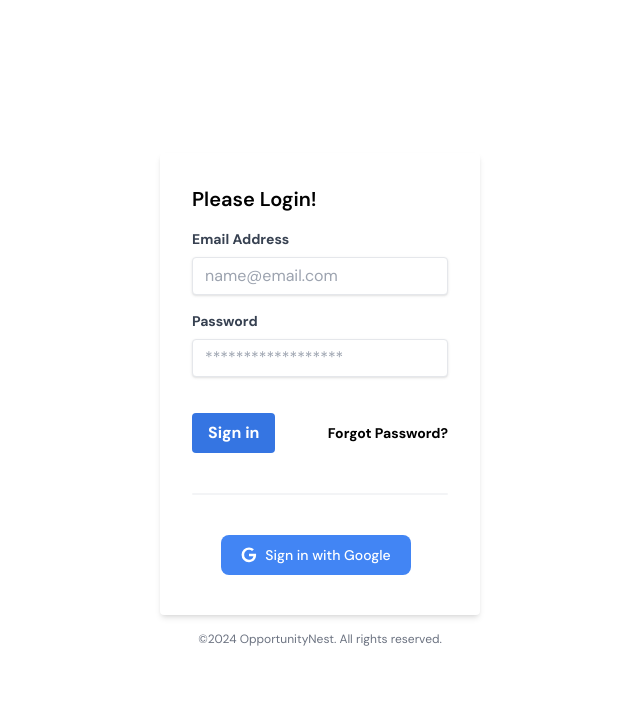
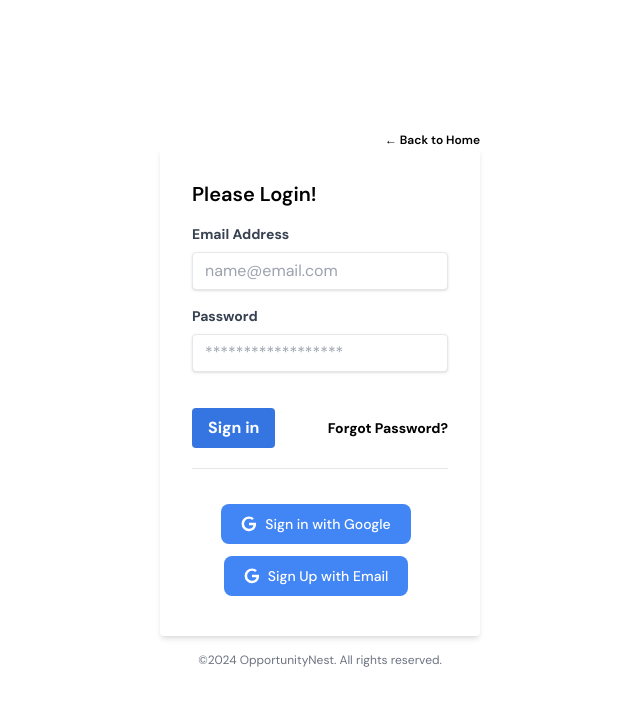
Before and after one commit to Rushikeshrd/job-portal-frontend, a React (Vite) app: page /login in a window 1280 px wide. Shown: the top 706 px of the page, without its empty margins (320-960 px from the left). Built offline with nearby package versions, Linux system fonts and the light colour scheme; no server answers.

Commit message:
Updated back to login

```diff
--- a/src/components/Navbar.jsx
+++ b/src/components/Navbar.jsx
@@ -141,20 +141,30 @@ const Navbar = () => {
                   {user?.photoURL ? (
                     <>
                       {" "}
+                      <div className="flex justify-center items-center gap-2">
                         <img
                           className="inline-block h-10 w-10 rounded-full ring-2 ring-white"
                           src={user?.photoURL}
                           alt=""
                         />
+                        <p className="text-black py-1 text-sm font-bold text-center justify-center items-center">
+                          {user.displayName}
+                        </p>
+                      </div>
                     </>
                   ) : (
                     <>
                       {" "}
+                      <div className="flex justify-center items-center gap-2">
                         <img
                           className="inline-block h-10 w-10 rounded-full ring-2 ring-white"
                           src="https://images.unsplash.com/photo-1472099645785-5658abf4ff4e?ixlib=rb-1.2.1&ixid=eyJhcHBfaWQiOjEyMDd9&auto=format&fit=facearea&facepad=2&w=256&h=256&q=80"
                           alt=""
                         />
+                        <p className="text-black py-1 text-sm font-bold text-center justify-center items-center">
+                          {user.email}
+                        </p>
+                      </div>
                     </>
                   )}
                 </div>
@@ -218,7 +228,9 @@ const Navbar = () => {
                           src={user?.photoURL}
                           alt="user-profile"
                         />
-                        <p className="text-white py-1 text-sm">{user.email}</p>
+                        <p className="text-white py-1 text-sm">
+                          {user.displayName}
+                        </p>
                       </div>
                       <div className="w-auto flex ml-8 justify-end">
                         <button
--- a/src/pages/Login.jsx
+++ b/src/pages/Login.jsx
@@ -1,6 +1,6 @@
 import React, { useContext, useState } from "react";
 import { AuthContext } from "../context/AuthProvider";
-import { useLocation, useNavigate } from "react-router-dom";
+import { Link, useLocation, useNavigate } from "react-router-dom";
 
 const Login = () => {
   const [errorMessage, seterrorMessage] = useState("");
@@ -22,14 +22,14 @@ const Login = () => {
       .then((result) => {
         // Signed in
         const user = result.user;
-        console.log(user);
+        // console.log(user);
         alert("Login successful!");
         navigate(from, { replace: true });
         // ...
       })
       .catch((error) => {
-        const errorMessage = error.message;
-        seterrorMessage("Please provide valid email & password!");
+        const errorMessage = "Please provide valid emailId & password!";
+        alert(errorMessage);
       });
   };
 
@@ -51,6 +51,11 @@ const Login = () => {
   return (
     <div className="h-screen mx-auto container flex items-center justify-center">
       <div className="w-full max-w-xs mx-auto">
+        <div className="flex justify-end">
+          <Link to={"/"} className="text-xs font-semibold hover:text-blue">
+            &larr; Back to Home
+          </Link>
+        </div>
         <form
           onSubmit={handleLogin}
           className="bg-white shadow-md rounded px-8 pt-8 pb-8 mb-4"
@@ -93,7 +98,7 @@ const Login = () => {
             />
 
             <a
-              className="inline-block align-baseline font-bold text-sm text-blue-500 hover:text-blue-800"
+              className="inline-block align-baseline font-bold text-sm text-blue-500 hover:text-blue"
               href="#"
               onClick={handleReset}
             >
@@ -102,11 +107,12 @@ const Login = () => {
           </div>
 
           {/* social login */}
-          <hr className="h-0.5 mx-auto my-4 bg-gray-100 border-0 rounded md:my-10 dark:bg-gray-400" />
+          <hr className="h-1 bg-blue-100 dark:bg-blue-400 mt-5" />
+
           <div className="mt-8 text-center w-full mx-auto">
             {/* <p className="mb-4">Sign up with Social</p> */}
 
-            <div className="flex items-center justify-center gap-4 w-full mx-auto">
+            <div className="flex flex-col items-center justify-center gap-1 w-full mx-auto">
               <button
                 onClick={handleRegister}
                 type="button"
@@ -127,6 +133,25 @@ const Login = () => {
                 </svg>
                 Sign in with Google
               </button>
+              <button
+                type="button"
+                class="text-white bg-[#4285F4] hover:bg-[#4285F4]/90 focus:ring-4 focus:outline-none focus:ring-[#4285F4]/50 font-medium rounded-lg text-sm px-5 py-2.5 text-center inline-flex items-center dark:focus:ring-[#4285F4]/55 me-2 mb-2"
+              >
+                <svg
+                  class="w-4 h-4 me-2"
+                  aria-hidden="true"
+                  xmlns="http://www.w3.org/2000/svg"
+                  fill="currentColor"
+                  viewBox="0 0 18 19"
+                >
+                  <path
+                    fill-rule="evenodd"
+                    d="M8.842 18.083a8.8 8.8 0 0 1-8.65-8.948 8.841 8.841 0 0 1 8.8-8.652h.153a8.464 8.464 0 0 1 5.7 2.257l-2.193 2.038A5.27 5.27 0 0 0 9.09 3.4a5.882 5.882 0 0 0-.2 11.76h.124a5.091 5.091 0 0 0 5.248-4.057L14.3 11H9V8h8.34c.066.543.095 1.09.088 1.636-.086 5.053-3.463 8.449-8.4 8.449l-.186-.002Z"
+                    clip-rule="evenodd"
+                  />
+                </svg>
+                <Link to={"/sign-up"}>Sign Up with Email</Link>
+              </button>
             </div>
           </div>
         </form>
--- a/src/pages/SignUp.jsx
+++ b/src/pages/SignUp.jsx
@@ -1,13 +1,7 @@
 import React, { useContext, useState } from "react";
-import {
-  FaFacebook,
-  FaFacebookF,
-  FaGoogle,
-  FaInstagram,
-  FaLinkedin,
-} from "react-icons/fa6";
+
 import { AuthContext } from "../context/AuthProvider";
-import { useLocation, useNavigate } from "react-router-dom";
+import { Link, useLocation, useNavigate } from "react-router-dom";
 import { createUserWithEmailAndPassword } from "firebase/auth";
 import { auth } from "../firebase/firebase.config";
 
@@ -15,6 +9,7 @@ const SignUp = () => {
   const [errorMessage, seterrorMessage] = useState("");
   const [registerEmail, setRegisterEmail] = useState("");
   const [registerPassword, setRegisterPassword] = useState("");
+  const [login1, setLogin1] = useState(false);
   const { signUpWithGmail, login } = useContext(AuthContext);
 
   const location = useLocation();
@@ -26,13 +21,16 @@ const SignUp = () => {
     event.preventDefault();
     createUserWithEmailAndPassword(auth, registerEmail, registerPassword)
       .then((userCredential) => {
-        console.log(userCredential);
+        // console.log(userCredential);
         alert("Account Created successfully!");
         navigate(from, { replace: true });
       })
       .catch((error) => {
         const errorMessage = error.message;
-        seterrorMessage("Error!!");
+        error.code =
+          "Email is already registered!! Please Login with your registered email.";
+        alert(error.code);
+        navigate("/login");
       });
   };
 
@@ -49,6 +47,11 @@ const SignUp = () => {
   return (
     <div className="h-screen mx-auto container flex items-center justify-center">
       <div className="w-full max-w-xs mx-auto">
+        <div className="flex justify-end">
+          <Link to={"/"} className="text-xs font-semibold hover:text-blue">
+            &larr; Back to Home
+          </Link>
+        </div>
         <form
           onSubmit={handleRegisterMail}
           className="bg-white shadow-md rounded px-8 pt-8 pb-8 mb-4"
@@ -102,7 +105,7 @@ const SignUp = () => {
           </div>
 
           {/* social login */}
-          <hr className="h-1 bg-gray-100 dark:bg-gray-400 mt-5" />
+          <hr className="h-1 bg-blue-100 dark:bg-blue-400 mt-5" />
           <div className="mt-8 text-center w-full mx-auto">
             <div className="flex items-center justify-center gap-4 w-full mx-auto">
               <button
```
Lines whose indentation alone changed are shown as unchanged.
